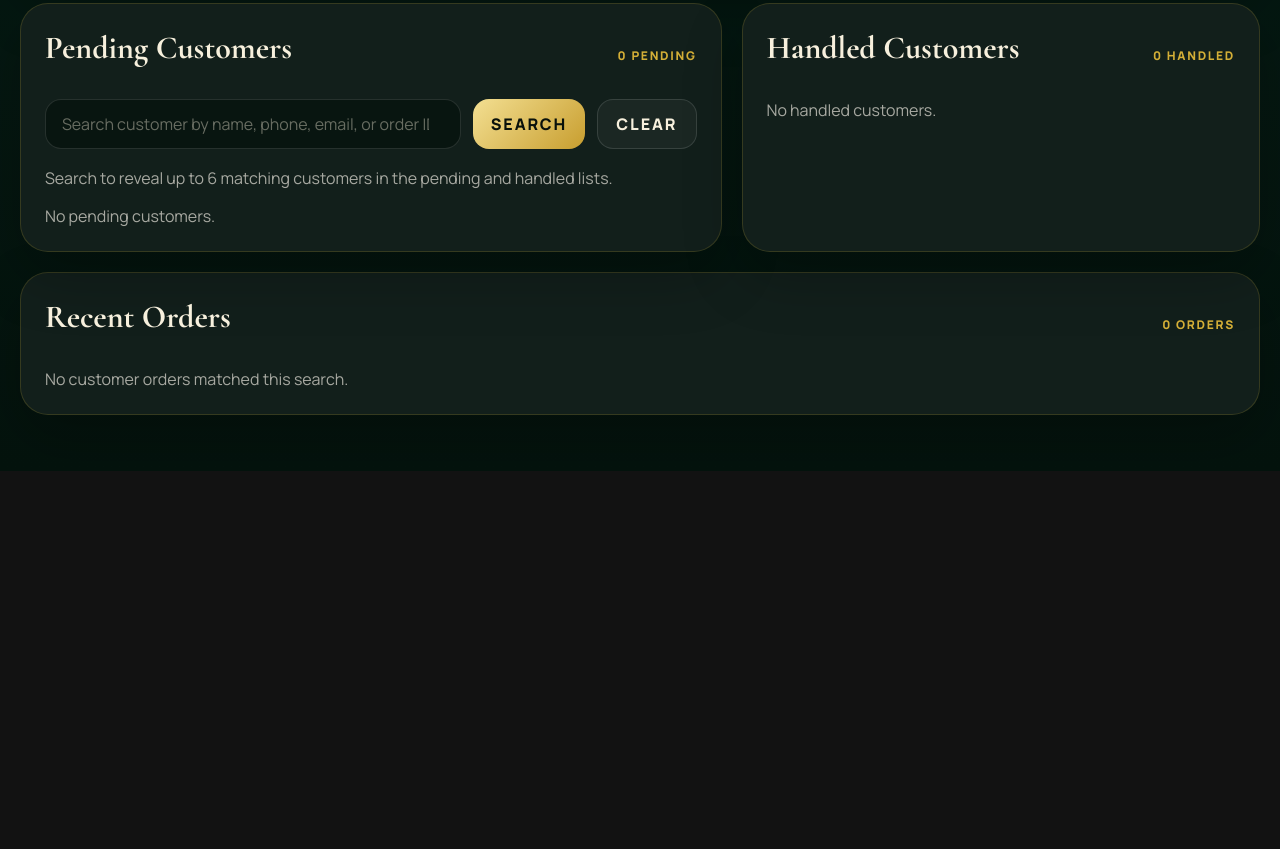
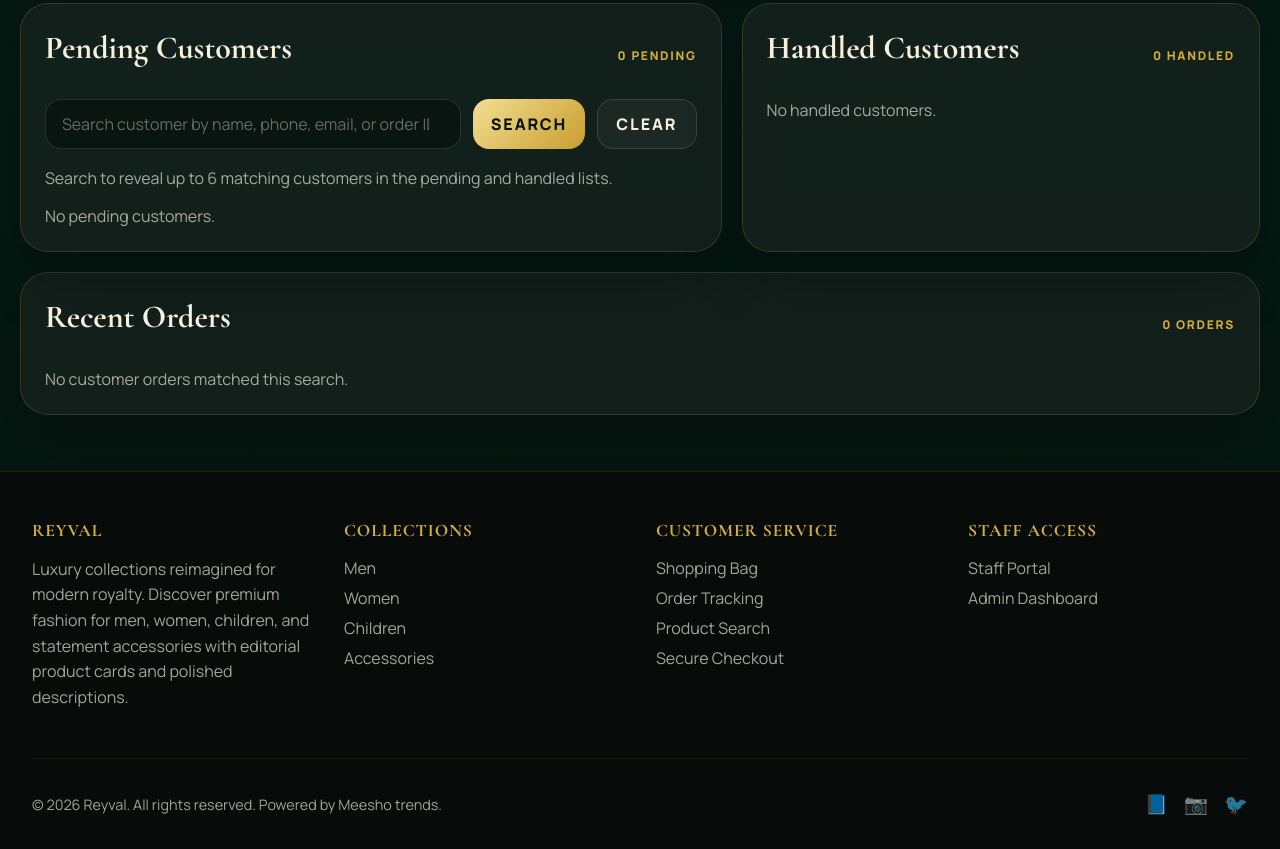
Before and after one commit to primestack-developers3/IPLshoppee, a website: page admin/orders.html in a window 1280 px wide. Shown: the part 1226-2075 px from the top of the page. Before the commit the page ends 1697 px from the top, so only its background shows below. Drawn offline with nearby package versions, Linux system fonts and the light colour scheme; no server answers.

Commit message:
footer added and some changes to the html files

```diff
--- a/admin/orders.html
+++ b/admin/orders.html
@@ -902,6 +902,16 @@
         </section>
     </main>
 
+    <div id="footer-container"></div>
+
+    <script>
+        fetch('../components/footer.html')
+            .then(response => response.text())
+            .then(html => {
+                document.getElementById('footer-container').innerHTML = html;
+            });
+    </script>
+
     <script src="../scripts/admin-orders.js"></script>
 </body>
 </html>
--- /dev/null
+++ b/components/footer.html
@@ -0,0 +1,165 @@
+<style>
+  :root {
+    --bg: rgba(8, 12, 11, 0.95);
+    --panel: rgba(20, 33, 29, 0.92);
+    --border: rgba(212, 175, 55, 0.18);
+    --accent: #d4af37;
+    --accent-strong: #f3e8c1;
+    --text: #f8f3e9;
+    --muted: rgba(248, 243, 233, 0.65);
+  }
+
+  .reyval-footer {
+    background: var(--bg);
+    border-top: 1px solid rgba(212, 175, 55, 0.14);
+    padding: 3rem 2rem 2rem;
+    font-family: 'Manrope', sans-serif;
+    color: var(--text);
+    margin-top: auto;
+  }
+
+  .reyval-footer-inner {
+    max-width: 1300px;
+    margin: 0 auto;
+  }
+
+  .footer-content {
+    display: grid;
+    grid-template-columns: repeat(auto-fit, minmax(250px, 1fr));
+    gap: 2rem;
+    margin-bottom: 2rem;
+  }
+
+  .footer-section h3 {
+    color: var(--accent);
+    font-size: 1.1rem;
+    font-weight: 700;
+    margin-bottom: 1rem;
+    text-transform: uppercase;
+    letter-spacing: 0.05em;
+  }
+
+  .footer-section p {
+    color: var(--muted);
+    line-height: 1.6;
+    margin-bottom: 1rem;
+  }
+
+  .footer-links {
+    list-style: none;
+    padding: 0;
+    margin: 0;
+  }
+
+  .footer-links li {
+    margin-bottom: 0.5rem;
+  }
+
+  .footer-links a {
+    color: var(--muted);
+    text-decoration: none;
+    transition: color 0.3s ease;
+  }
+
+  .footer-links a:hover {
+    color: var(--accent);
+  }
+
+  .footer-bottom {
+    border-top: 1px solid rgba(212, 175, 55, 0.08);
+    padding-top: 2rem;
+    display: flex;
+    justify-content: space-between;
+    align-items: center;
+    flex-wrap: wrap;
+    gap: 1rem;
+  }
+
+  .footer-copyright {
+    color: var(--muted);
+    font-size: 0.9rem;
+  }
+
+  .footer-social {
+    display: flex;
+    gap: 1rem;
+  }
+
+  .social-link {
+    color: var(--muted);
+    text-decoration: none;
+    font-size: 1.2rem;
+    transition: color 0.3s ease;
+  }
+
+  .social-link:hover {
+    color: var(--accent);
+  }
+
+  @media (max-width: 768px) {
+    .reyval-footer {
+      padding: 2rem 1rem 1.5rem;
+    }
+
+    .footer-content {
+      grid-template-columns: 1fr;
+      gap: 1.5rem;
+    }
+
+    .footer-bottom {
+      flex-direction: column;
+      text-align: center;
+      gap: 1rem;
+    }
+  }
+</style>
+
+<footer class="reyval-footer">
+  <div class="reyval-footer-inner">
+    <div class="footer-content">
+      <div class="footer-section">
+        <h3>Reyval</h3>
+        <p>Luxury collections reimagined for modern royalty. Discover premium fashion for men, women, children, and statement accessories with editorial product cards and polished descriptions.</p>
+      </div>
+
+      <div class="footer-section">
+        <h3>Collections</h3>
+        <ul class="footer-links">
+          <li><a href="men.html">Men</a></li>
+          <li><a href="women.html">Women</a></li>
+          <li><a href="children.html">Children</a></li>
+          <li><a href="accessories.html">Accessories</a></li>
+        </ul>
+      </div>
+
+      <div class="footer-section">
+        <h3>Customer Service</h3>
+        <ul class="footer-links">
+          <li><a href="cart.html">Shopping Bag</a></li>
+          <li><a href="orders.html">Order Tracking</a></li>
+          <li><a href="search.html">Product Search</a></li>
+          <li><a href="checkout.html">Secure Checkout</a></li>
+        </ul>
+      </div>
+
+      <div class="footer-section">
+        <h3>Staff Access</h3>
+        <ul class="footer-links">
+          <li><a href="staff.html">Staff Portal</a></li>
+          <li><a href="admin/orders.html">Admin Dashboard</a></li>
+        </ul>
+      </div>
+    </div>
+
+    <div class="footer-bottom">
+      <div class="footer-copyright">
+        © 2026 Reyval. All rights reserved. Powered by Meesho trends.
+      </div>
+      <div class="footer-social">
+        <a href="#" class="social-link" aria-label="Facebook">📘</a>
+        <a href="#" class="social-link" aria-label="Instagram">📷</a>
+        <a href="#" class="social-link" aria-label="Twitter">🐦</a>
+      </div>
+    </div>
+  </div>
+</footer>
--- a/scripts/reyval-storefront.js
+++ b/scripts/reyval-storefront.js
@@ -256,6 +256,12 @@
       .then(html => {
         document.getElementById('cart-panel-container').innerHTML = html;
       });
+
+    fetch('./components/footer.html')
+      .then(response => response.text())
+      .then(html => {
+        document.getElementById('footer-container').innerHTML = html;
+      });
   }
 
   function renderHomePage() {
```
Also changed, not shown: accessories.html (+2 -0 lines), cart.html (+8 -0 lines), checkout.html (+10 -0 lines), children.html (+2 -0 lines), home.html (+3 -0 lines), men.html (+2 -0 lines), order-success.html (+8 -0 lines), orders.html (+10 -0 lines), search.html (+2 -0 lines), staff.html (+10 -0 lines), women.html (+2 -0 lines).
